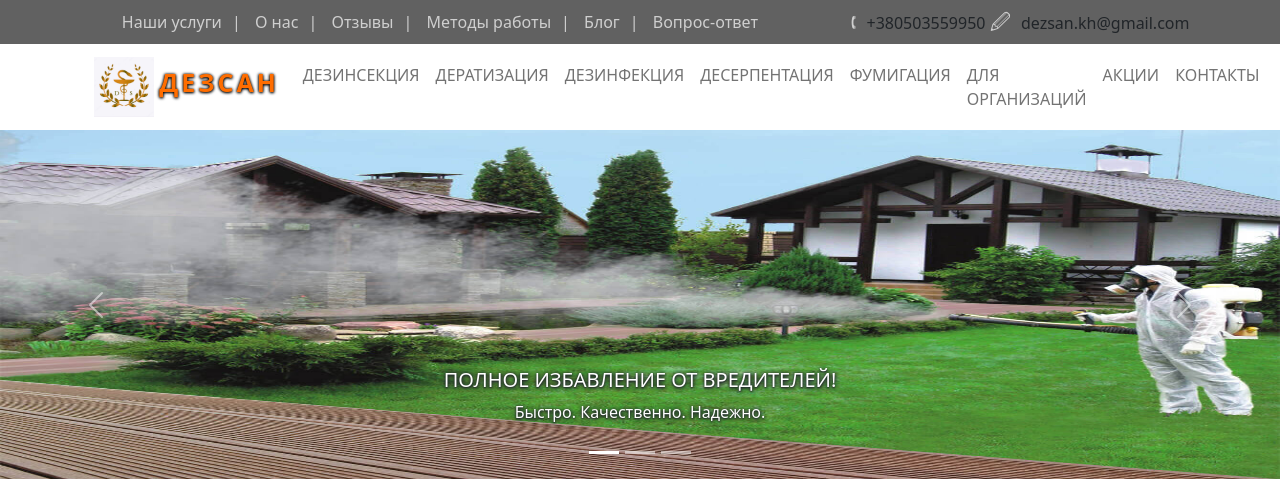
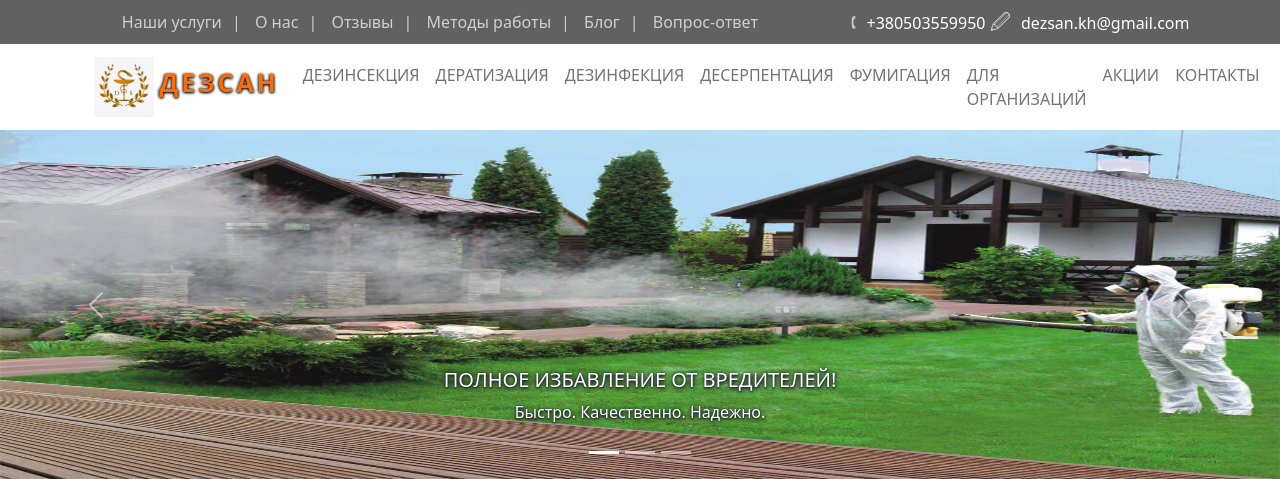
Before and after one commit to vfedirko2022/vfedirko2022.github.io, a PHP site: page /dez.html in a window 1280 px wide. Shown: the top 479 px of the page. Run offline with PHP 8.4, Linux system fonts and the light colour scheme.

Commit message:
Add files via upload

```diff
--- a/css/style_start.css
+++ b/css/style_start.css
@@ -48,6 +48,9 @@ a{
     line-height: 30px;
     margin-right: 10px;
     font-size: 20px;
+}
+.top_black_block span{
+    color: white;
 }
 .top_menu_link{
     color: rgb(207, 207, 207);
```
